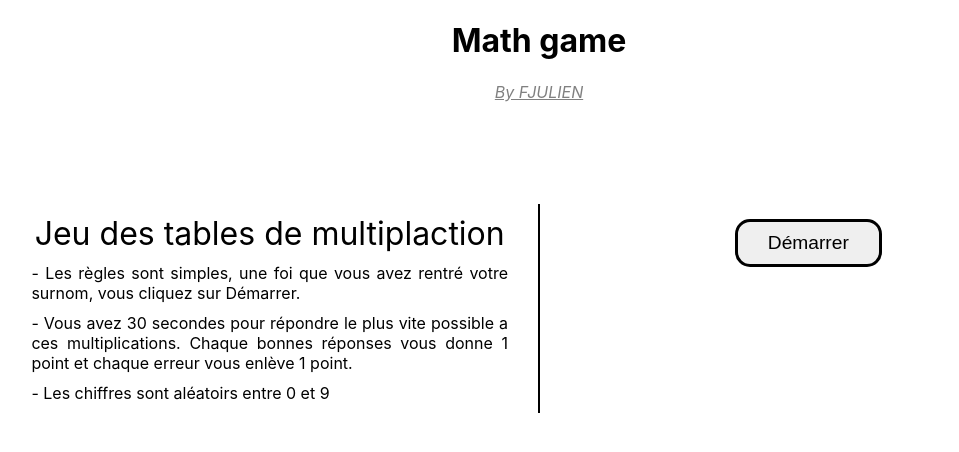
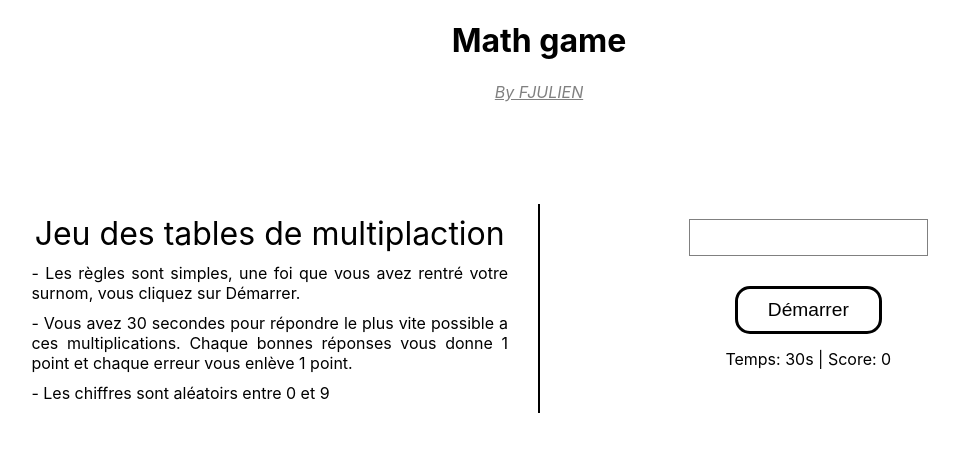
Before and after one commit to fjulien/math-game, a React (Create React App) app: page / in a window 1280 px wide. Shown: the top 452 px of the page, without its empty margins (101-1060 px from the left). Built offline with nearby package versions, Linux system fonts and the light colour scheme.

Commit message:
init async test and css

```diff
--- a/package.json
+++ b/package.json
@@ -19,18 +19,19 @@
     "@testing-library/jest-dom": "^4.2.4",
     "@testing-library/react": "^9.5.0",
     "@testing-library/user-event": "^7.2.1",
+    "axios": "^0.19.2",
     "compression": "^1.7.4",
     "cookie-parser": "^1.4.5",
     "cors": "^2.8.5",
     "helmet": "^3.22.0",
     "logger": "0.0.1",
+    "math-game-function": "^1.1.0",
     "morgan": "^1.10.0",
     "nodemon": "^2.0.3",
     "react": "^16.13.1",
     "react-dom": "^16.13.1",
     "react-redux": "^7.2.0",
     "react-scripts": "3.4.1",
-    "math-game-function": "^1.1.0",
     "redux": "^4.0.5"
   },
   "devDependencies": {
--- a/src/components-css/button.scss
+++ b/src/components-css/button.scss
@@ -1,18 +1,29 @@
 $sizeBorder: 15px;
+$white: white;
+$grey: grey;
+$black: black;
+
+@mixin effect {
+  border-top-left-radius: $sizeBorder;
+  transition-duration: 0.5s;
+  box-shadow: 5px 5px 5px $grey;
+  transform: translate(0px, -5px);
+}
 
 button,
 input[type='submit'] {
-  border: 3px solid black;
+  border: 3px solid $black;
   border-radius: $sizeBorder;
   padding: 10px 30px;
   font-size: 1.2em;
   transition-duration: 0.5s;
   width: max-content;
   margin: 15px auto;
+  background-color: $white;
   &:hover {
-    border-top-left-radius: $sizeBorder;
-    transition-duration: 0.5s;
-    box-shadow: 5px 5px 5px grey;
-    transform: translate(0px, -5px);
+    @include effect;
+  }
+  @media only screen and (max-width: 600px) {
+    @include effect;
   }
 }
--- a/src/components-css/input.scss
+++ b/src/components-css/input.scss
@@ -1,3 +1,10 @@
+@mixin effect {
+  transition-duration: 0.5s;
+  outline: none;
+  box-shadow: 5px 5px 5px grey;
+  transform: translate(0px, -5px);
+}
+
 input {
   width: max-content;
   margin: 15px auto;
@@ -7,12 +14,13 @@ input {
   border-bottom: 1px solid grey;
 
   &:focus {
-    transition-duration: 0.5s;
-    outline: none;
-    box-shadow: 5px 5px 5px grey;
-    transform: translate(0px, -5px);
+    @include effect;
+  }
+  @media only screen and (max-width: 600px) {
+    @include effect;
   }
 }
+
 input[type='number'] {
-  font-size: 1.5em;
+  font-size: 1.3em;
 }
--- a/src/components/RightPanelForm.jsx
+++ b/src/components/RightPanelForm.jsx
@@ -6,13 +6,11 @@ import {
   responseIsFail,
 } from "../stores/operations";
 import { useDispatch, useSelector } from "react-redux";
-import { timeState } from "../stores/timer";
-import { operationsState } from "../stores/operations";
+import Score from "./Score";
 import "./RightPanelForm.scss";
 
 function RightPanelForm() {
   const textInput = createRef();
-  const operations = useSelector(operationsState);
   const firstResponse = useSelector(getFirstResponse);
   const dispatch = useDispatch();
 
@@ -49,13 +47,11 @@ function RightPanelForm() {
         onChange={checkResultUser}
         value={result}
       />
-      <label>
-        <input type="submit" value="Validé" />
+      <label htmlFor="valid">
+        <input name="valid" type="submit" value="Validé" />
       </label>
       <p>ou appuyer sur ENTRER</p>
-      <div>{`Temps: ${useSelector(timeState)}s | Score: ${
-        operations.score
-      }`}</div>
+      <Score />
     </form>
   );
 }
--- /dev/null
+++ b/src/components/Score.jsx
@@ -0,0 +1,16 @@
+import React from "react";
+import { useSelector } from "react-redux";
+import { timeState } from "../stores/timer";
+import { operationsState } from "../stores/operations";
+
+function Score() {
+  const operations = useSelector(operationsState);
+
+  return (
+    <div>{`Temps: ${useSelector(timeState)}s | Score: ${
+      operations.score
+    }`}</div>
+  );
+}
+
+export default Score;
--- a/src/components/StartGame.jsx
+++ b/src/components/StartGame.jsx
@@ -1,20 +1,39 @@
-import React from "react";
+import React, { useState } from "react";
 import { start } from "../stores/operations";
 import { decremente, initInternval, initTime } from "../stores/timer";
 import { useDispatch } from "react-redux";
+import Score from "./Score";
+import "./StartGame.scss";
 
 function StartGame() {
   const dispatch = useDispatch();
-  function launchGame() {
-    dispatch(start());
+
+  function launchGame(event) {
+    event.preventDefault();
+    dispatch(start(pseudo));
     dispatch(initTime());
     dispatch(initInternval(setInterval(() => dispatch(decremente()), 1000)));
   }
 
+  const [pseudo, setPseudo] = useState("");
+
   return (
-    <div>
-      <button onClick={() => launchGame()}>Démarrer</button>
-    </div>
+    <form className="StartGame" onSubmit={(event) => launchGame(event)}>
+      <label htmlFor="pseudo">
+        <input
+          type="text"
+          onChange={(event) => setPseudo(event.target.value)}
+          value={pseudo}
+          name="pseudo"
+          maxLength="30"
+          required
+        />
+      </label>
+      <label htmlFor="start">
+        <input name="start" type="submit" value="Démarrer" />
+      </label>
+      <Score />
+    </form>
   );
 }
 
--- /dev/null
+++ b/src/components/StartGame.scss
@@ -0,0 +1,4 @@
+.StartGame {
+  display: flex;
+  flex-direction: column;
+}
--- a/src/stores/operations.js
+++ b/src/stores/operations.js
@@ -1,5 +1,15 @@
-import { createSlice } from "@reduxjs/toolkit";
+import { createSlice, createAsyncThunk } from "@reduxjs/toolkit";
 import { makeRandomNumber, multiply } from "math-game-function";
+import Axios from "axios";
+
+export const wait = createAsyncThunk(
+  "users/fetchByIdStatus",
+  async (pseudo) => {
+    console.log(pseudo);
+    const response = await startApi(pseudo);
+    return response.data;
+  }
+);
 
 export const operationSlice = createSlice({
   name: "operations",
@@ -9,7 +19,7 @@ export const operationSlice = createSlice({
     score: 0,
   },
   reducers: {
-    start: (state, action) => {
+    start: (state) => {
       state.isEmpty = false;
       state.score = 0;
       state.all = [operation()];
@@ -25,7 +35,13 @@ export const operationSlice = createSlice({
       state.score--;
     },
   },
-  extraReducers: {},
+  // extraReducers: {
+  //   // Add reducers for additional action types here, and handle loading state as needed
+  //   [start.fulfilled]: (state, action) => {
+  //     // Add user to the state array
+  //     console.log(action.payload);
+  //   },
+  // },
 });
 
 export function operation() {
@@ -56,4 +72,11 @@ export const getFirstResponse = (state) => {
   return size !== 0 ? state.operations.all[0].response : undefined;
 };
 
+export const startApi = async (pseudo) => {
+  const { data } = await Axios.post("/api/score", { pseudo });
+  console.log(pseudo);
+  console.log("la");
+  return data;
+};
+
 export default operationSlice.reducer;
```
